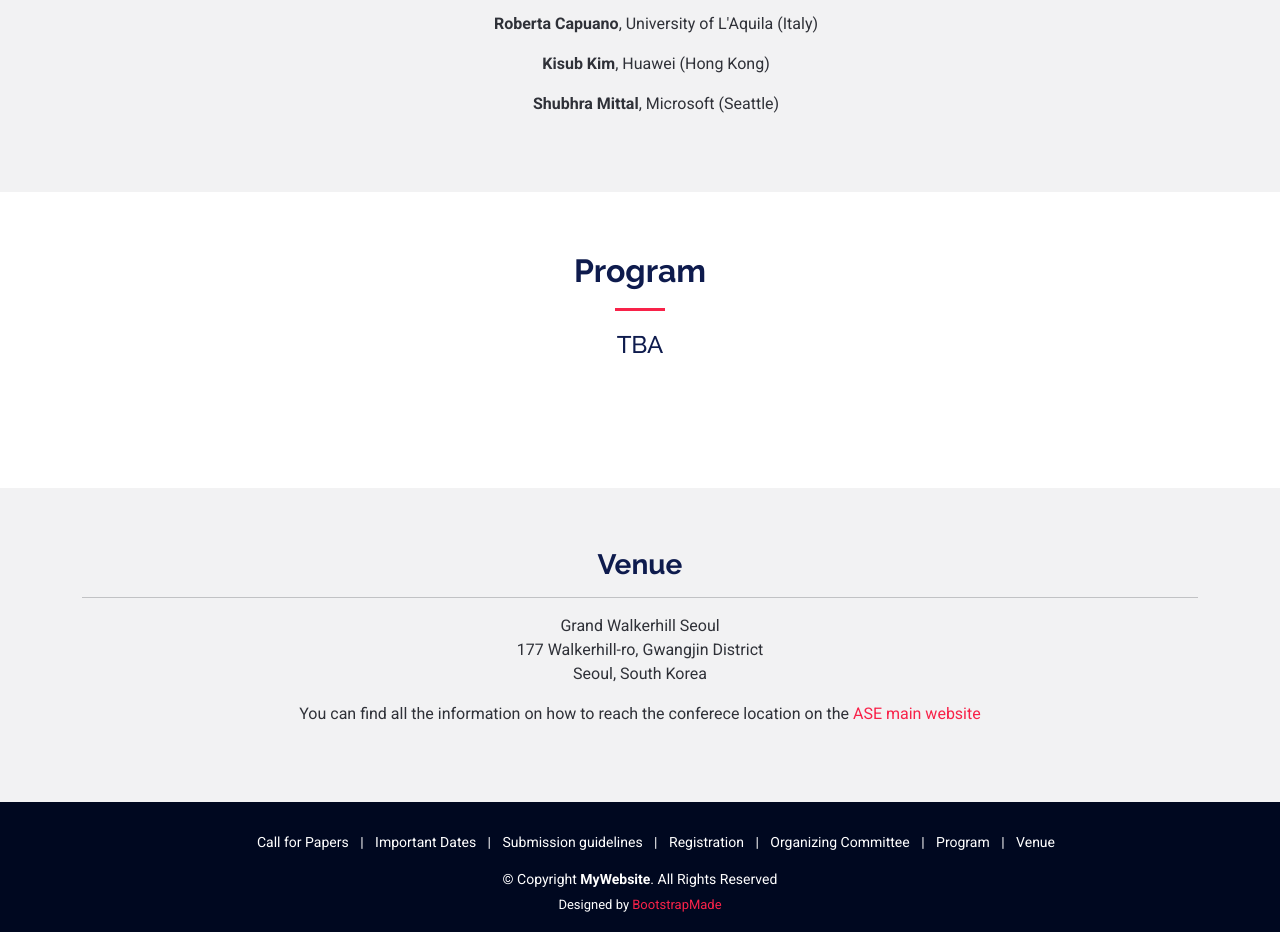
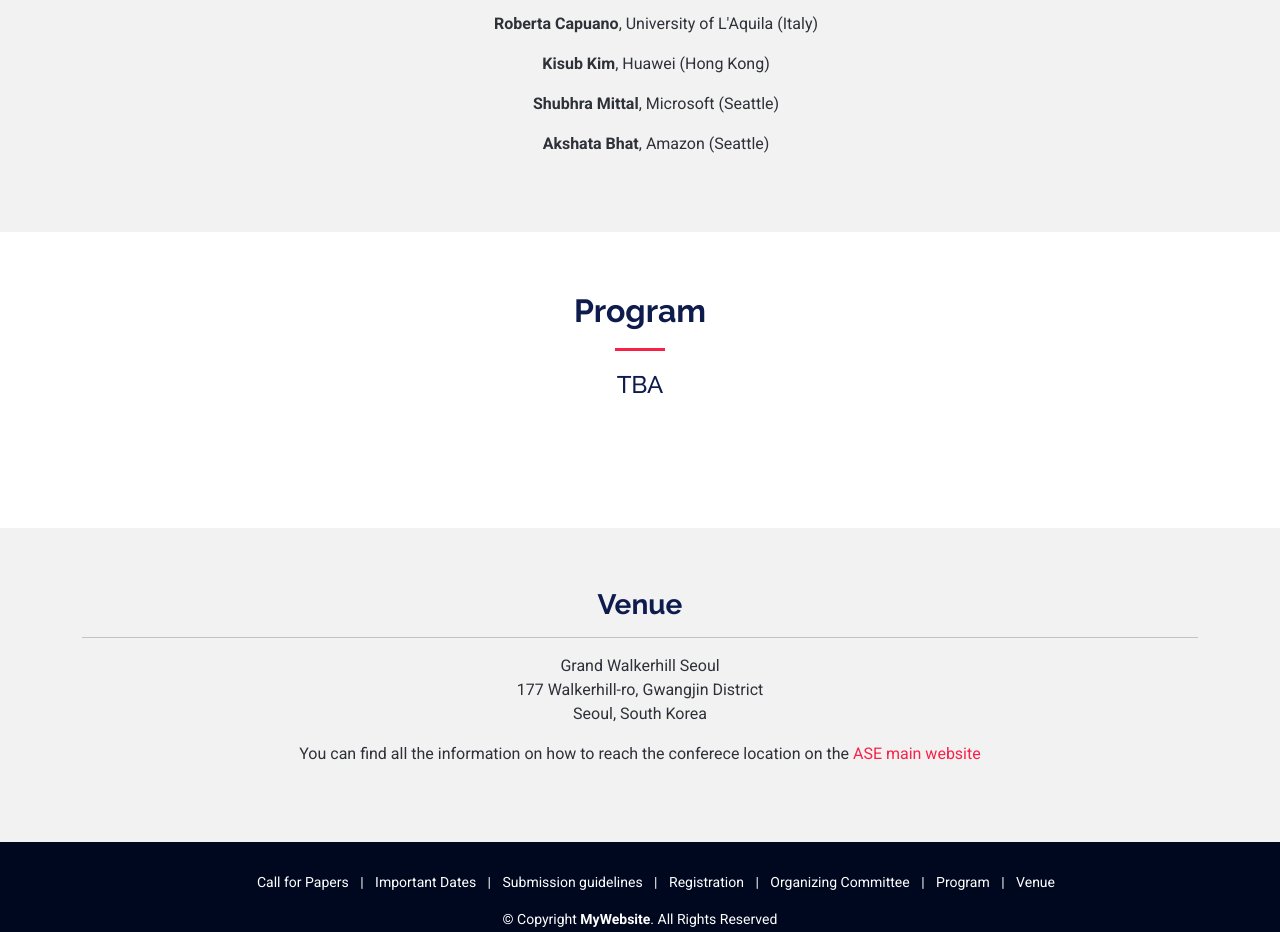
Before and after one commit to masgain/masgain2025, a plain HTML site: page index.html in a window 1280 px wide. Shown: the part 4720-5652 px from the top of the page. Drawn offline with Linux system fonts and the light colour scheme.

Commit message:
update PC members

```diff
--- a/index.html
+++ b/index.html
@@ -478,6 +478,7 @@ The session will include a live walkthrough of our open-source tools, showcasing
 		<ul><strong>Roberta Capuano</strong>, University of L'Aquila (Italy)</ul>
 		<ul><strong>Kisub Kim</strong>, Huawei (Hong Kong)</ul>
 		<ul><strong>Shubhra Mittal</strong>, Microsoft (Seattle)</ul>
+		<ul><strong>Akshata Bhat</strong>, Amazon (Seattle)</ul>
 	</p>
 		<!-- To Be confirmed -->
 	<!--
```
